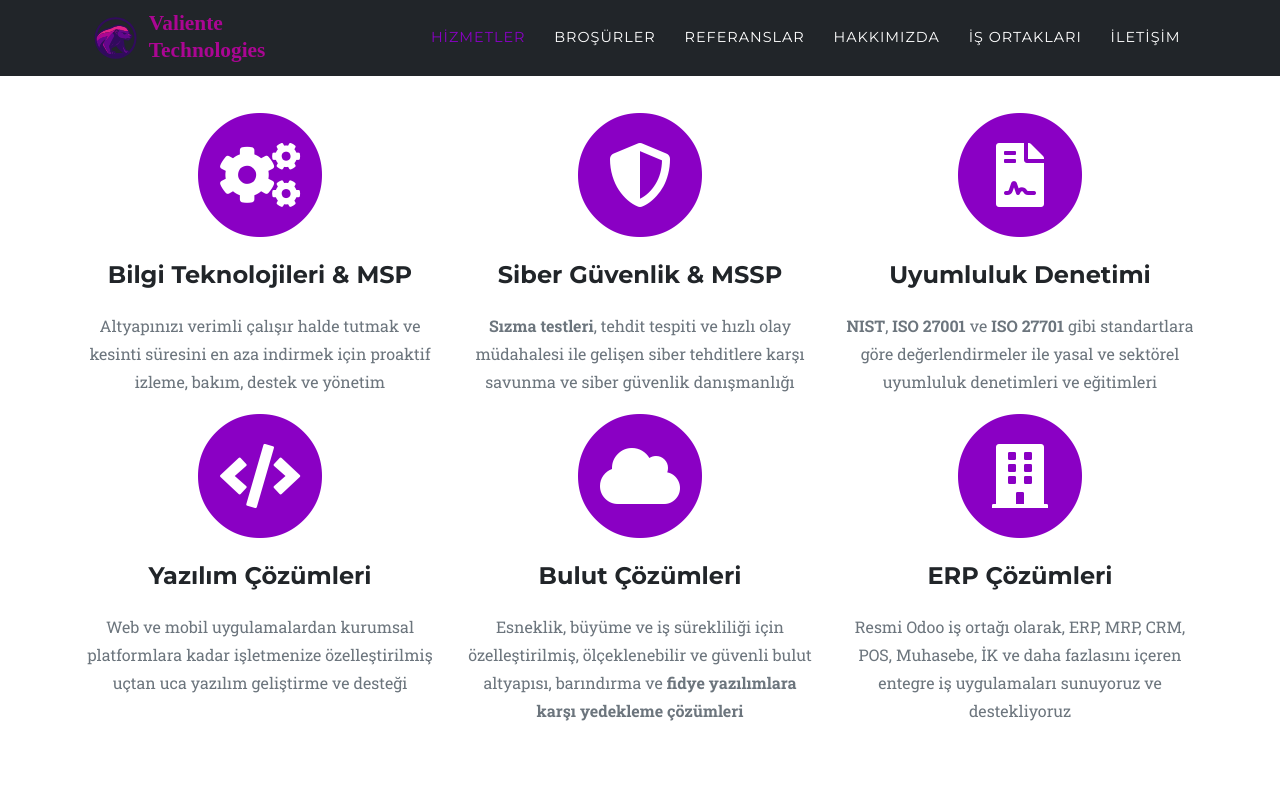
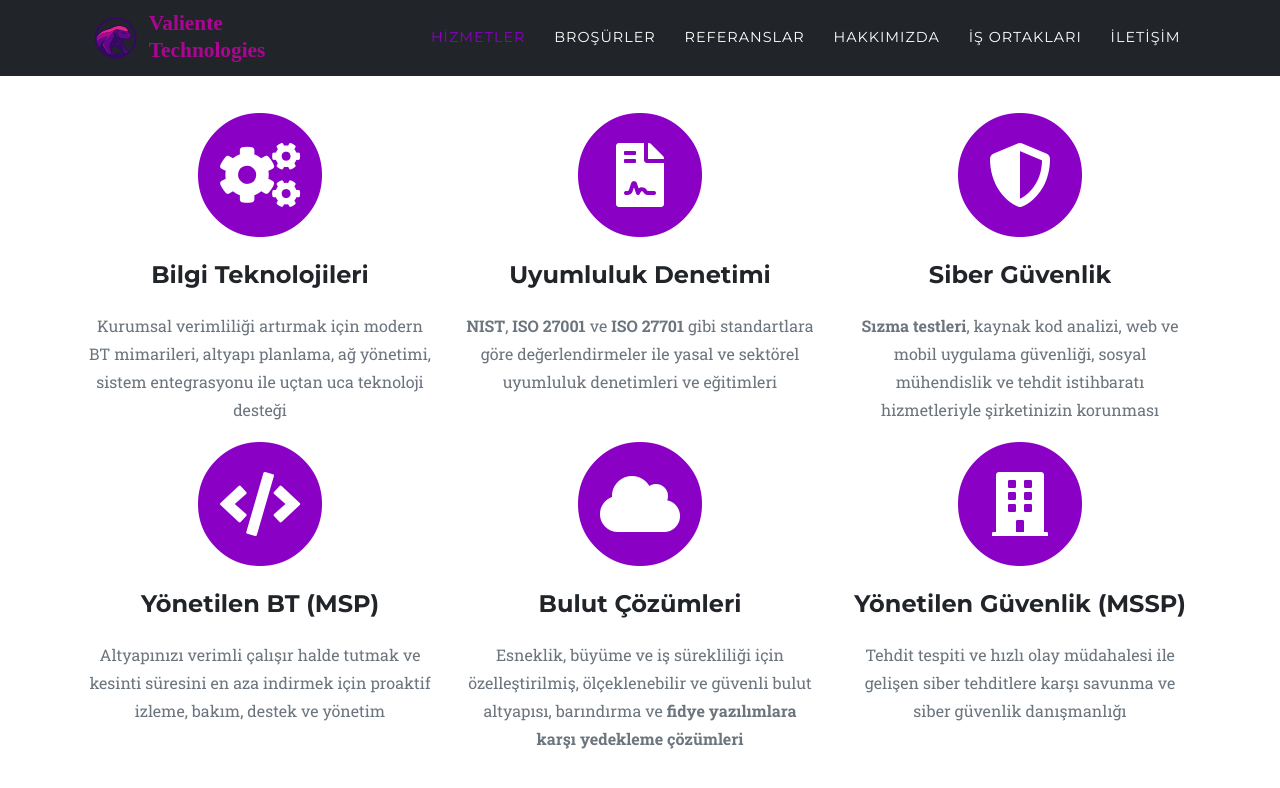
Before and after one commit to ValienteTechnologies/ValienteTechnologies.github.io, a Jekyll site: the page built from index.md, in a window 1280 px wide and 900 px high, scrolled down 991 px. Shown: the top 788 px of the window. Built offline with Jekyll 4.4.1, drawn with Linux system fonts in a browser that asks for light colours; some web fonts are replaced.

Commit message:
update sıte text resolves #2

```diff
--- a/_data/sitetext.yml
+++ b/_data/sitetext.yml
@@ -12,23 +12,23 @@ tr: &DEFAULT_TR
     text: "İşletmenizi güvenli, ölçeklenebilir ve geleceğe hazır tutmak için özelleştirilmiş BT çözümleri."
     section: services
     list:
-      - title: "Bilgi Teknolojileri & MSP"
-        desc: "Altyapınızı verimli çalışır halde tutmak ve kesinti süresini en aza indirmek için proaktif izleme, bakım, destek ve yönetim"
+      - title: "Bilgi Teknolojileri "
+        desc: "Kurumsal verimliliği artırmak için modern BT mimarileri, altyapı planlama, ağ yönetimi, sistem entegrasyonu ile uçtan uca teknoloji desteği"
         icon: fas fa-cogs
-      - title: "Siber Güvenlik & MSSP"
-        desc: "<strong>Sızma testleri</strong>, tehdit tespiti ve hızlı olay müdahalesi ile gelişen siber tehditlere karşı savunma ve siber güvenlik danışmanlığı"
-        icon: fas fa-shield-alt
       - title: "Uyumluluk Denetimi"
         desc: "<strong>NIST</strong>, <strong>ISO 27001</strong> ve <strong>ISO 27701</strong> gibi standartlara göre değerlendirmeler ile yasal ve sektörel uyumluluk denetimleri ve eğitimleri"
         icon: fas fa-file-contract
-      - title: "Yazılım Çözümleri"
-        desc: "Web ve mobil uygulamalardan kurumsal platformlara kadar işletmenize özelleştirilmiş uçtan uca yazılım geliştirme ve desteği"
+      - title: "Siber Güvenlik"
+        desc: "<strong>Sızma testleri</strong>, kaynak kod analizi, web ve mobil uygulama güvenliği, sosyal mühendislik ve tehdit istihbaratı hizmetleriyle şirketinizin korunması"
+        icon: fas fa-shield-alt
+      - title: "Yönetilen BT (MSP)"
+        desc: "Altyapınızı verimli çalışır halde tutmak ve kesinti süresini en aza indirmek için proaktif izleme, bakım, destek ve yönetim"
         icon: fas fa-code
       - title: "Bulut Çözümleri"
         desc: "Esneklik, büyüme ve iş sürekliliği için özelleştirilmiş, ölçeklenebilir ve güvenli bulut altyapısı, barındırma ve <strong>fidye yazılımlara karşı yedekleme çözümleri</strong>"
         icon: fas fa-cloud
-      - title: "ERP Çözümleri"
-        desc: "Resmi Odoo iş ortağı olarak, ERP, MRP, CRM, POS, Muhasebe, İK ve daha fazlasını içeren entegre iş uygulamaları sunuyoruz ve destekliyoruz"
+      - title: "Yönetilen Güvenlik (MSSP)"
+        desc: "Tehdit tespiti ve hızlı olay müdahalesi ile gelişen siber tehditlere karşı savunma ve siber güvenlik danışmanlığı"
         icon: fas fa-building
 
   portfolio:
```
